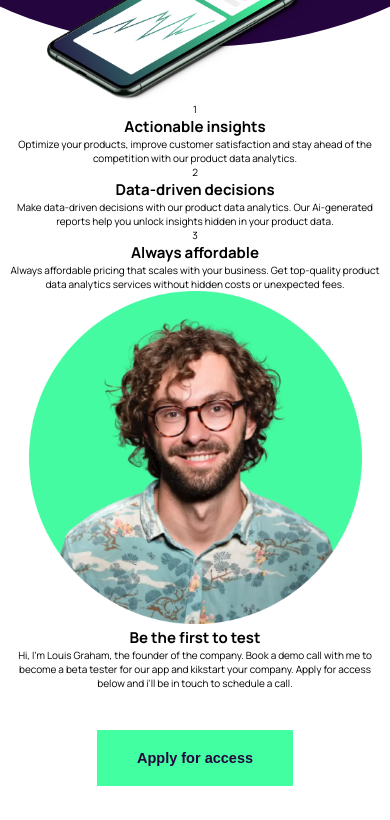
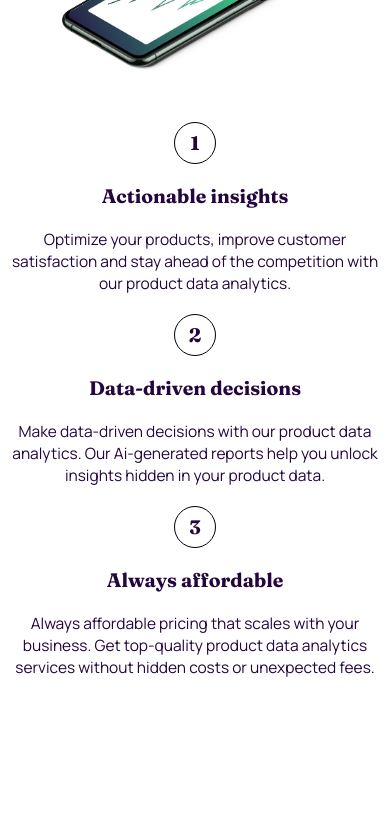
Before and after one commit to rizard1/workit-landing-page, a plain HTML site: page index.html in a window 390 px wide. Shown: the part 556-1376 px from the top of the page. Drawn offline with Linux system fonts and the light colour scheme.

Commit message:
completed mobile design

```diff
--- a/index.html
+++ b/index.html
@@ -20,35 +20,41 @@
   <section id="hero">
     <h1>Data <span>tailored</span> to your needs.</h1>
     <button>Learn more</button>
-    <img src="images/image-hero.webp" alt="">
+    <img class="image image-hero" src="images/image-hero.webp" alt="">
   </section>
 
   <section id="article-section">
     <div class="par1 par">
-      <p>1</p>
+      <div class="round-num">
+        <p class="section-num">1</p>
+      </div>
       <article>
-        <h2>Actionable insights</h2>
+        <h2 class="section-num">Actionable insights</h2>
         <p>Optimize your products, improve customer satisfaction and stay ahead of the competition with our product data analytics.</p>
       </article>
     </div>
     <div class="par2 par">
-      <p>2</p>
+      <div class="round-num">
+        <p class="section-num">2</p>
+      </div>
       <article>
-        <h2>Data-driven decisions</h2>
+        <h2 class="section-num">Data-driven decisions</h2>
         <p>Make data-driven decisions with our product data analytics. Our Ai-generated reports help you unlock insights hidden in your product data.</p>
       </article>
     </div>
     <div class="par3 par">
-      <p>3</p>
+      <div class="round-num">
+        <p class="section-num">3</p>
+      </div>
       <article>
-        <h2>Always affordable</h2>
+        <h2 class="section-num">Always affordable</h2>
         <p>Always affordable pricing that scales with your business. Get top-quality product data analytics services without hidden costs or unexpected fees.</p>
       </article>
     </div>
   </section>
 
-  <section>
-    <img src="images/image-founder.webp" alt="picture of the workit founder Louis Graham">
+  <section id="image-section">
+    <img class="image image-founder" src="images/image-founder.webp" alt="picture of the workit founder Louis Graham">
     <article>
       <h2>Be the first to test</h2>
       <p>Hi, I'm Louis Graham, the founder of the company. Book a demo call with me to become a beta tester for our app and kikstart your company. Apply for access below and i'll be in touch to schedule a call.</p>
@@ -57,10 +63,12 @@
   </section>
 
   <footer>
-    <img src="images/logo-dark.svg" alt="the logo of workit">
-    <img src="images/icon-facebook.svg" alt="facebook icon">
-    <img src="images/icon-twitter.svg" alt="twitter icon">
-    <img src="images/icon-instagram.svg" alt="instagram icon">
+    <img class="cm-logo" src="images/logo-dark.svg" alt="the logo of workit">
+    <div class="logo-box">
+      <img class="logo" src="images/icon-facebook.svg" alt="facebook icon">
+      <img class="logo" src="images/icon-twitter.svg" alt="twitter icon">
+      <img class="logo" src="images/icon-instagram.svg" alt="instagram icon">
+    </div>
   </footer>
 </body>
 </html>
--- a/style.css
+++ b/style.css
@@ -15,6 +15,7 @@
     --white: hsl(266, 100%, 99%);
     --dark-blue: hsl(273, 85%, 13%);
     --green: hsl(150, 100%, 63%);
+    --black: hsl(179, 100%, 0%);
 
     /* border bottom */
     --border-custom: 3px solid var(--green);
@@ -50,19 +51,20 @@ body {
     display: block;
     position: absolute;
     width: 200%;
-    height: calc(35rem + 30%);
+    height: calc(35rem + 25%);
     top: 0;
     background: var(--dark-blue);
     border-radius: 0 0 50% 50%;
     z-index: -270;
 }
 
+/* header section */
 header {
     width: 100%;
     display: flex;
     justify-content: space-between;
     align-items: center;
-    padding-block: 4rem;
+    padding-block: 1rem 4rem;
 }
 
 .head1 img {
@@ -78,12 +80,13 @@ header {
     border-bottom: var(--border-custom);
 }
 
+/* hero section */
 #hero {
     display: grid;
     place-content: center;
-    /* text-align: center; */
     width: 80%;
-    /* text-wrap: wrap; */
+    text-wrap: wrap;
+    margin-block-end: 3rem;
 }
 
 #hero h1 {
@@ -97,10 +100,12 @@ header {
     border-bottom: var(--border-custom);
 }
 
-img {
+.image {
     width: 90%;
+    margin-inline: auto;
 }
 
+/* all the button */
 button {
     width: fit-content;
     padding: 2rem 4rem;
@@ -113,7 +118,71 @@ button {
 }
 
 /* article section */
-/* #article-section {
+#article-section {
+    color: var(--dark-blue);
+}
+.round-num {
+    border: 1px solid var(--black);
+    border-radius: 50%;
+    width: 40px;
+    height: 40px;
     display: grid;
-    margin-block: 5rem;
-} */
+    place-content: center;
+    margin-inline: auto;
+    margin-block: 2rem;
+}
+
+.section-num {
+    font-size: 1.95rem;
+    font-family: fraunces, sans-serif;
+    font-weight: var(--bold-font);
+}
+
+#article-section article p {
+    font-family: manrope, sans-serif;
+    font-size: 1.55rem;
+    margin-block-start: 2rem;
+}
+
+/* third section */
+.image-founder {
+    aspect-ratio: 1;
+    margin-block-start: 20rem;
+    width: 75%;
+    position: relative;
+    z-index: -20;
+}
+
+#image-section article {
+    background-color: var(--dark-blue);
+    color: var(--white);
+    padding: 3rem 2rem 0rem 2rem;
+    margin-block-start: -4rem;
+}
+
+#image-section article h2 {
+    font-family: fraunces, sans-serif;
+    font-size: 2.45rem;
+}
+
+#image-section article p {
+    font-size: 1.55rem;
+    margin-block-start: 3rem;
+    line-height: 1.9;
+}
+
+/* footer section */
+footer {
+    margin-block: 10rem;
+}
+
+.logo-box {
+    display: flex;
+    justify-content: space-between;
+    margin-block-start: 7em;
+    width: 12rem;
+}
+
+.logo {
+    aspect-ratio: 1;
+}
```
Also changed, not shown: README.md, fonts/fraunces/OFL.txt (line endings or trailing spaces), fonts/fraunces/README.txt, fonts/manrope/OFL.txt (line endings or trailing spaces), fonts/manrope/README.txt, 1 other file.
